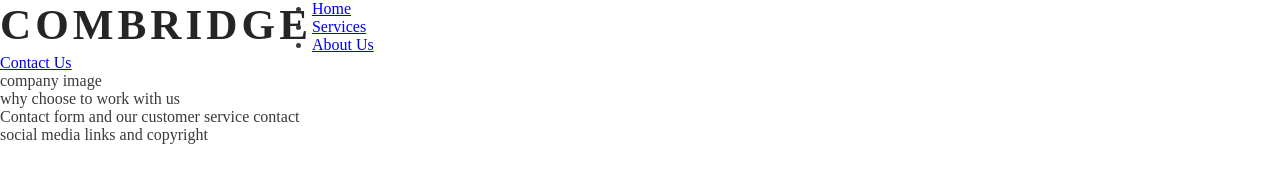
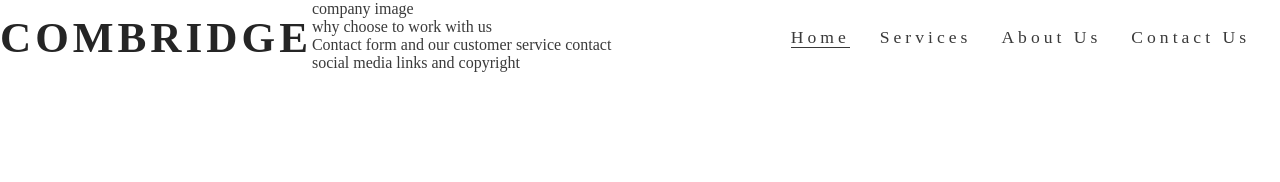
Before and after one commit to Bulle1982/Portfolio-Project-1, a plain HTML site: page index.html in a window 1280 px wide. Drawn offline with Linux system fonts and the light colour scheme.

Commit message:
add style to the navigation link

```diff
--- a/assets/css/style.css
+++ b/assets/css/style.css
@@ -24,3 +24,33 @@ h1, h2, h3 {
     float: left;
     font-size: 270%;
 }
+
+/* navigations links*/
+#menu {
+    font-size: 110%;
+    letter-spacing: 4px;
+}
+
+#menu li {
+    float: right;
+    list-style-type: none;
+    margin-right: 30px;
+
+}
+
+#menu a {
+    text-decoration: none;
+    color: inherit;
+}
+
+#menu, #logo {
+    line-height: 75px;
+}
+
+#menu a:hover {
+    border-bottom: 1px solid #3a3a3a;
+}
+
+.active {
+    border-bottom: 1px solid #3a3a3a;
+}
--- a/index.html
+++ b/index.html
@@ -15,19 +15,22 @@
             <h1 id="logo">COMBRIDGE</h1>
         </a>
         <nav>
-            <ul>
+            <ul id="menu">
                 <li>
-                    <a href="index.html">Home</a>
+                    <a href="#">Contact Us</a>
+                </li>
+                <li>
+                    <a href="#">About Us</a>
                 </li>
                 <li>
                     <a href="#">Services</a>
                 </li>
                 <li>
-                    <a href="#">About Us</a>
+                    <a href="index.html" class="active">Home</a>
                 </li>
-                <li>
-                    <a href="#">Contact Us</a>
-                </li>
+
+
+
             </ul>
         </nav>
     </header>
```
